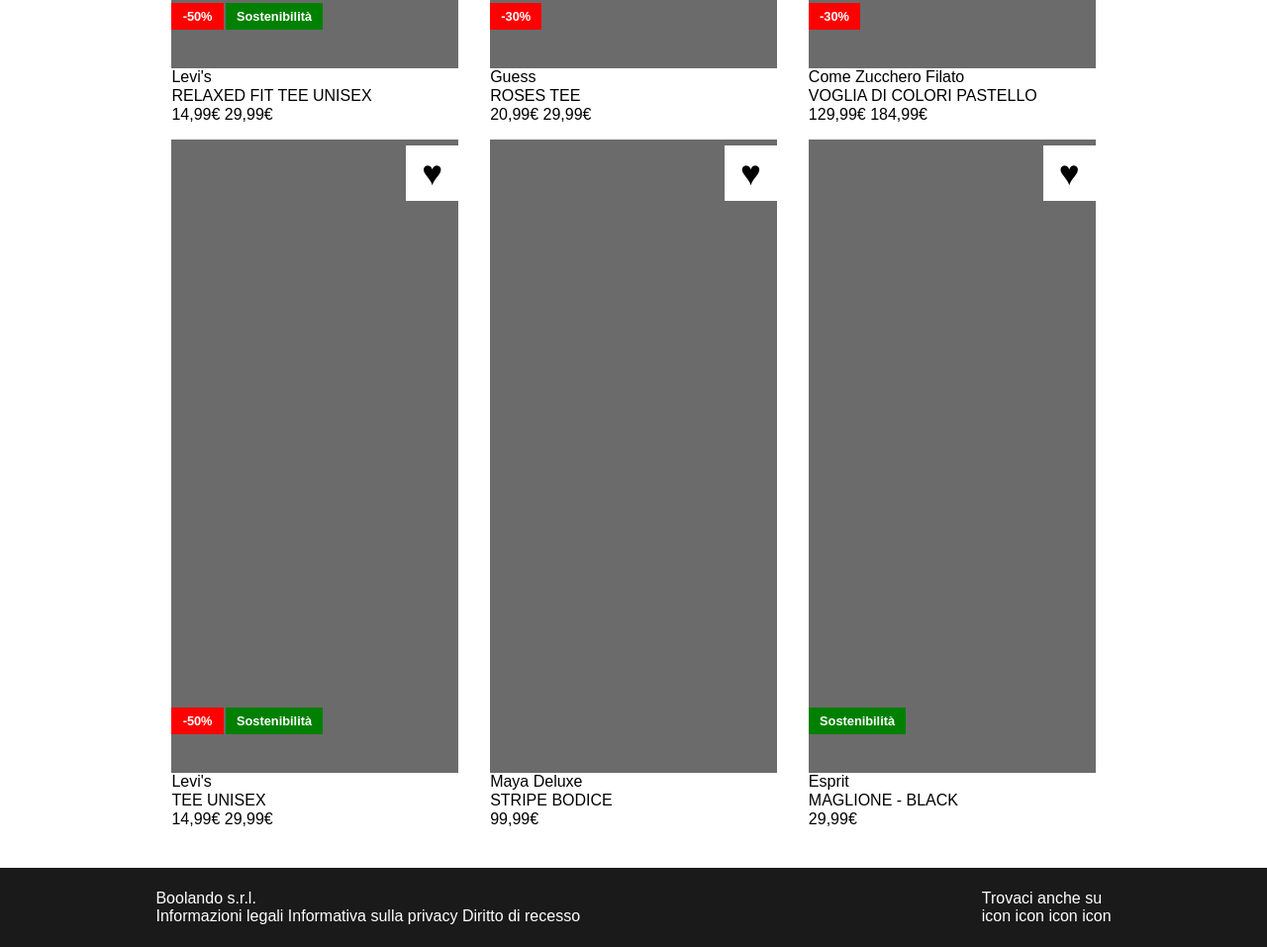
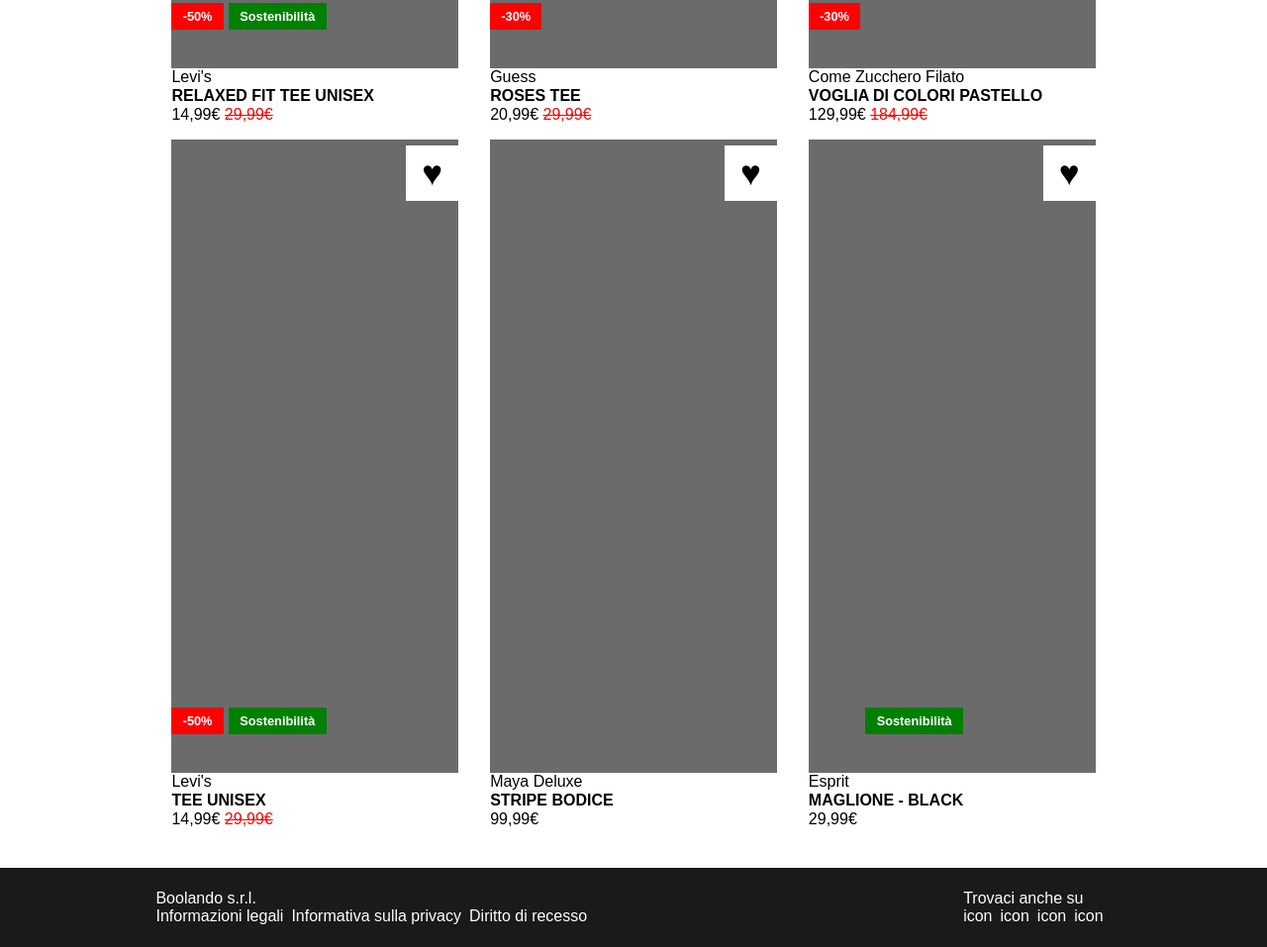
Before and after one commit to LucaArcudi/html-css-boolando, a plain HTML site: page index.html in a window 1280 px wide. Shown: the part 707-1664 px from the top of the page at 99% size. Drawn offline with Linux system fonts and the light colour scheme.

Commit message:
main & footer adjustment

```diff
--- a/css/style.css
+++ b/css/style.css
@@ -20,6 +20,7 @@ section{
 
 /* Header */
 
+
 section.header-container{
     display: flex;
     height: 5rem;
@@ -27,7 +28,6 @@ section.header-container{
     justify-content: space-between;
     align-items: center;
     color: #FFFFFF;
-    /* position: fixed; */
 }
 
 div.header-menu span{
@@ -40,7 +40,6 @@ div.header-logo img{
 }
 
 /* Main */
-
 
 
 section.main-container{
@@ -79,13 +78,10 @@ span.discount{
 span.sustainability{
     background-color: green;
     bottom: 2.45rem;
-    left: 3.4rem;
+    left: 3.6rem;
 }
 
-span.sustainability1{
-    bottom: 2.45rem;
-    left: 0rem;
-}
+
 
 span.heart{
     background-color: #FFFFFF;
@@ -107,10 +103,15 @@ span.brand-name{
 
 span.clothes{
     top: 103%;
+    font-weight: 600    ;
 }
 
 span.price{
     top: 106%;
+}
+
+del{
+    color: red;
 }
 
 /* Footer */
@@ -128,3 +129,15 @@ section.footer-container{
 footer span{
     display: block;
 }
+
+div.footer-link a,
+div.footer-info a{
+    text-decoration: none;
+    color: #FFFFFF;
+}
+
+div.footer-link li,
+div.footer-info li{
+    list-style-type: none;
+    margin-right: 0.5rem;
+}
--- a/index.html
+++ b/index.html
@@ -42,52 +42,52 @@
     <main>
         <section class="flex main-container">
 
-            <div class="container container1">
+            <div class="container">
                 <span class="discount tag">-50%</span>
                 <span class="sustainability tag">Sostenibilità</span>
                 <span class="heart">&hearts;</span>
                 <div class="product-info">
                     <span class="brand-name">Levi's</span>
                     <span class="clothes">RELAXED FIT TEE UNISEX</span>
-                    <span class="price">14,99€ 29,99€</span>
+                    <span class="price">14,99€ <del class="old-price">29,99€</del></span>
                 </div>
             </div>
 
-            <div class="container container2">
+            <div class="container">
                 <span class="discount tag">-30%</span>
                 <span class="heart">&hearts;</span>
                 <div class="product-info">
                     <span class="brand-name">Guess</span>
                     <span class="clothes">ROSES TEE</span>
-                    <span class="price">20,99€ 29,99€</span>
+                    <span class="price">20,99€ <del class="old-price">29,99€</del></span>
                 </div>
             </div>
 
-            <div class="container container3">
+            <div class="container">
                 <span class="discount tag">-30%</span>
                 <span class="heart">&hearts;</span>
                 <div class="product-info">
                     <span class="brand-name">Come Zucchero Filato</span>
                     <span class="clothes">VOGLIA DI COLORI PASTELLO</span>
-                    <span class="price">129,99€ 184,99€</span>
+                    <span class="price">129,99€ <del class="old-price">184,99€</del></span>
                 </div>
             </div>
 
         </section>
         <section class="flex main-container">
 
-            <div class="container container4">
+            <div class="container">
                 <span class="discount tag">-50%</span>
                 <span class="sustainability tag">Sostenibilità</span>
                 <span class="heart">&hearts;</span>
                 <div class="product-info">
                     <span class="brand-name">Levi's</span>
                     <span class="clothes">TEE UNISEX</span>
-                    <span class="price">14,99€ 29,99€</span>
+                    <span class="price">14,99€ <del class="old-price">29,99€</del></span>
                 </div>
             </div>
 
-            <div class="container container5">
+            <div class="container">
                 <span class="heart">&hearts;</span>
                 <div class="product-info">
                     <span class="brand-name">Maya Deluxe</span>
@@ -96,7 +96,7 @@
                 </div>
             </div>
 
-            <div class="container container6">
+            <div class="container">
                 <span class="sustainability sustainability1 tag">Sostenibilità</span>
                 <span class="heart">&hearts;</span>
                 <div class="product-info">
@@ -113,11 +113,52 @@
         <section class="flex footer-container">
             <div class="footer-info">
                 <span>Boolando s.r.l.</span>
-                <span>Informazioni legali  Informativa sulla privacy  Diritto di recesso</span>
+                <span>
+                    <ul class="flex">
+                        <li>
+                            <a href="">
+                                Informazioni legali
+                            </a>
+                        </li>
+                        <li>
+                            <a href="">
+                                Informativa sulla privacy
+                            </a>
+                        </li>
+                        <li>
+                            <a href="">
+                                Diritto di recesso
+                            </a>
+                        </li>
+                    </ul>
+                </span>
             </div>
             <div class="footer-link">
                 <span>Trovaci anche su</span>
-                <span>icon icon icon icon</span>
+                <span>
+                    <ul class="flex">
+                        <li>
+                            <a href="">
+                                icon
+                            </a>
+                        </li>
+                        <li>
+                            <a href="">
+                                icon
+                            </a>
+                        </li>
+                        <li>
+                            <a href="">
+                                icon
+                            </a>
+                        </li>
+                        <li>
+                            <a href="">
+                                icon
+                            </a>
+                        </li>
+                    </ul>
+                </span>
             </div>
         </section>
     </footer>
```
